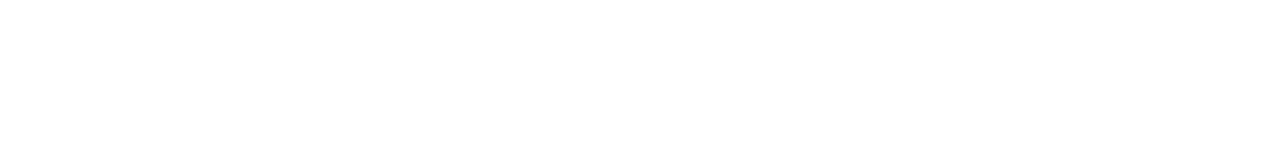
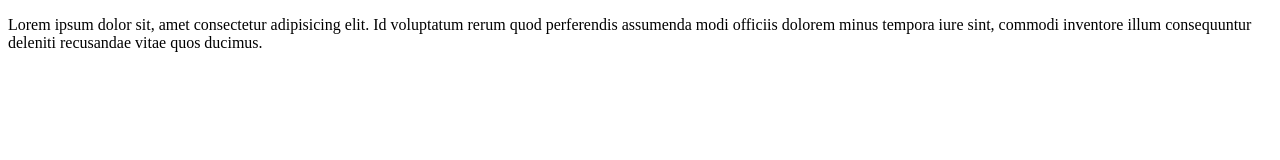
Before and after one commit to JuliGa/Desafio_clase15, a plain HTML site: page index.html in a window 1280 px wide. Drawn offline with Linux system fonts and the light colour scheme.

Commit message:
agregando texto al index

```diff
--- a/index.html
+++ b/index.html
@@ -6,6 +6,6 @@
 	<title>Defafio Git</title>
 </head>
 <body>
-
+	<p>Lorem ipsum dolor sit, amet consectetur adipisicing elit. Id voluptatum rerum quod perferendis assumenda modi officiis dolorem minus tempora iure sint, commodi inventore illum consequuntur deleniti recusandae vitae quos ducimus.</p>
 </body>
 </html>
```
